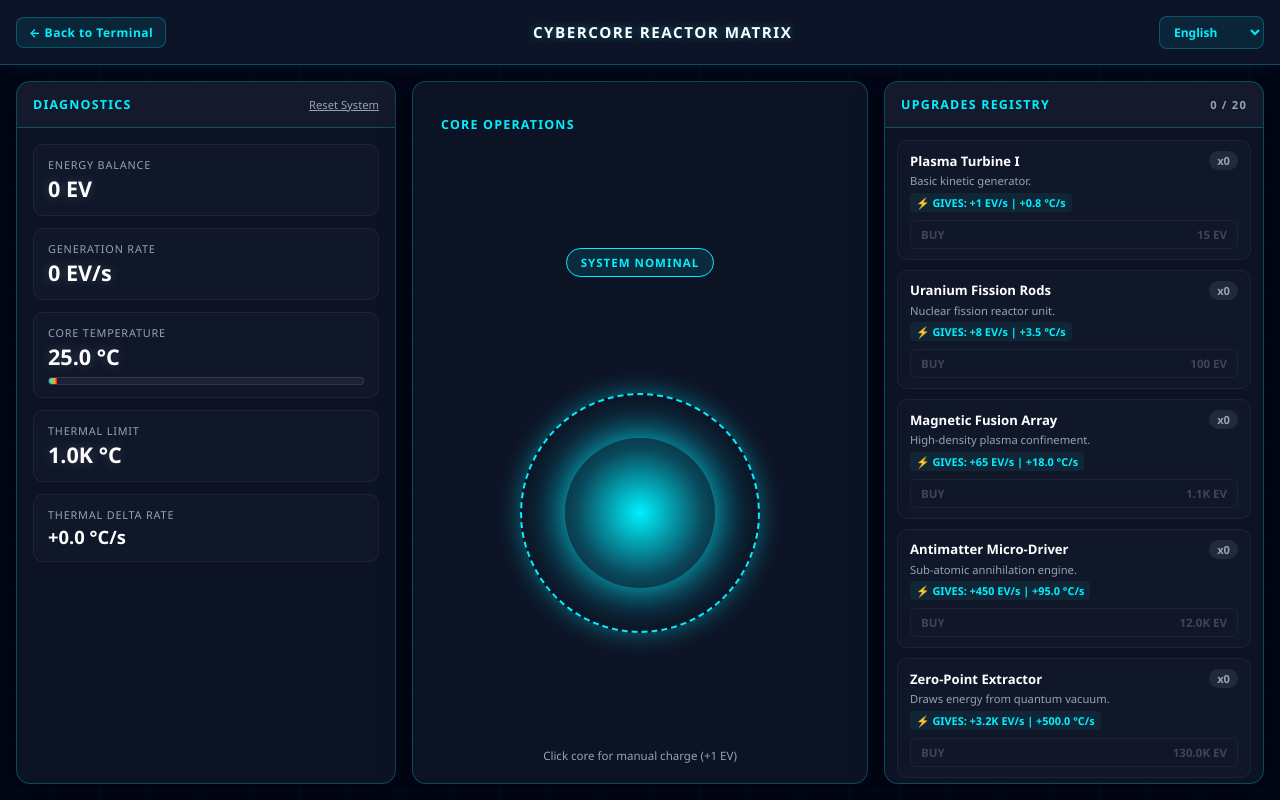
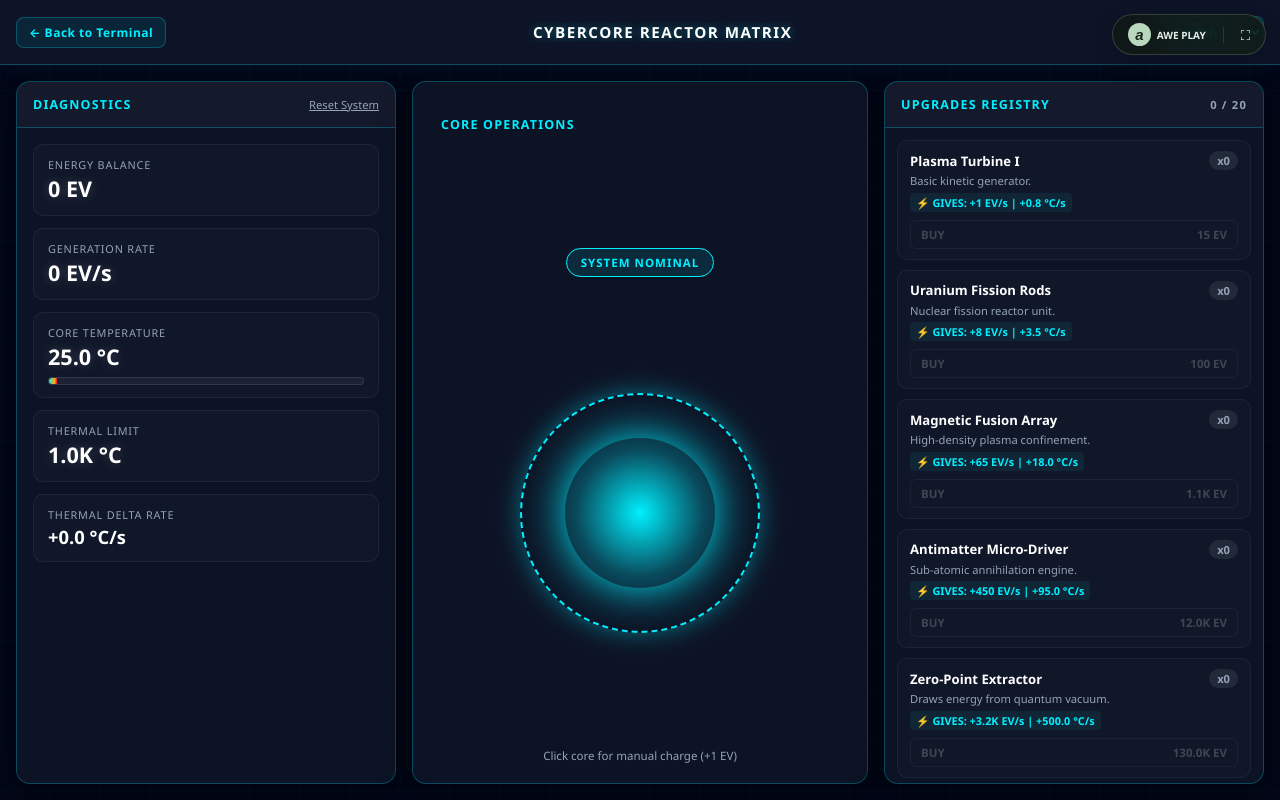
Before and after one commit to ARARAT33/AWEGame, a plain HTML site: page games/reactor.html in a window 1280 px wide. Drawn offline with Linux system fonts and the light colour scheme.

Commit message:
Load shared AWE Play in-game controls

```diff
--- a/games/reactor.html
+++ b/games/reactor.html
@@ -1269,5 +1269,6 @@
         }
     </script>
 
+<script src="../awe-game-ui.js"></script>
 </body>
 </html>
```
